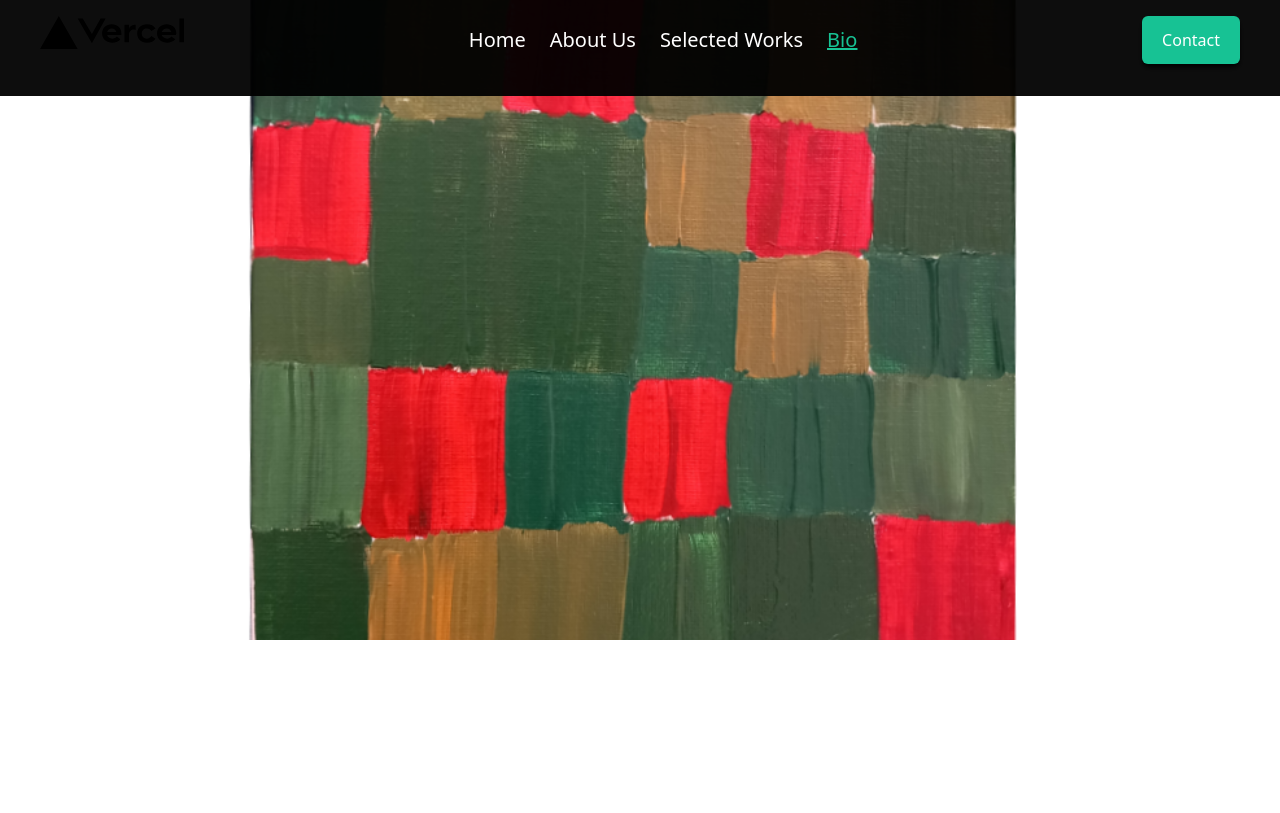
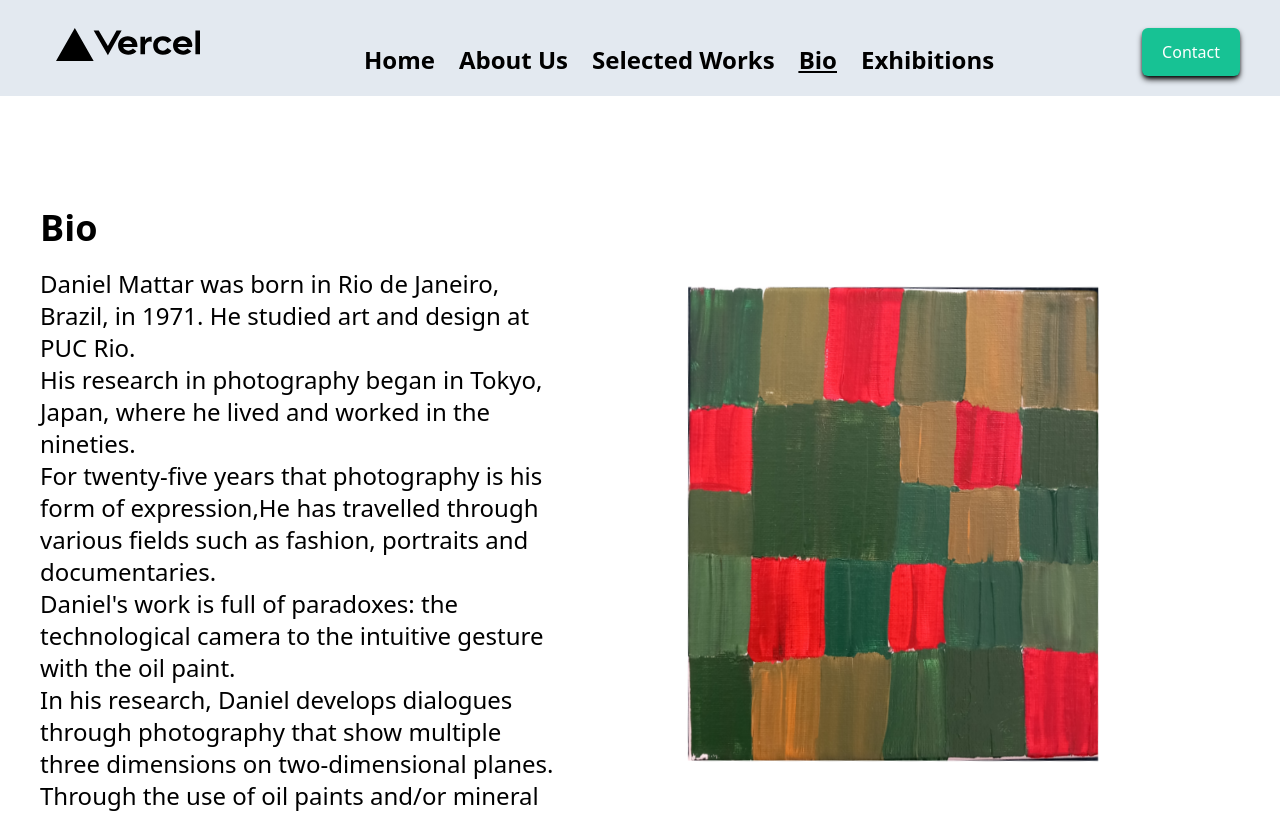
Before and after one commit to yafet-123/personal_website, a Next.js app: page /bio in a window 1280 px wide. Shown: the top 813 px of the page. Built offline with nearby package versions, Linux system fonts and the light colour scheme.

Commit message:
adding the exphibitions and bio page

```diff
--- a/app/bio/page.tsx
+++ b/app/bio/page.tsx
@@ -5,12 +5,12 @@ import HeroImageOne from '@/public/image1.png';
 export default async function Bio() {
 
   return (
-    <main className="flex flex-col items-center mt-32">
+    <main className="flex flex-col items-center mt-32 px-5 lg:px-10">
       <div className="flex flex-col-reverse lg:flex-row justify-between">
-        <div className="flex flex-col">
-          <h1 className="font-bold text-2xl">Bio</h1>
-          <p className="text-lg ">
-           {`Daniel Mattar was born in Rio de Janeiro, Brazil, in 1971. He studied art and design at PUC Rio.<br/>
+        <div className="flex flex-col w-full lg:w-[75%] lg:mt-20">
+          <h1 className="font-bold text-4xl mb-5">Bio</h1>
+          <p className="text-lg lg:text-2xl">
+            Daniel Mattar was born in Rio de Janeiro, Brazil, in 1971. He studied art and design at PUC Rio.<br/>
             His research in photography began in Tokyo, Japan, where he lived and worked in the nineties.<br/>
             For twenty-five years that photography is his form of expression,He has travelled through various fields such as fashion,
             portraits and documentaries.<br/>
@@ -22,39 +22,18 @@ export default async function Bio() {
             establishing a vast dimensional vocabulary of volumes and colours.<br/>
             Daniel holds individual and collective exhibitions since 1988, including the Rio de Janeiro Modern Art Museum (MAM-RJ),
             the Banco do Brasil Cultural Center (CCBB) and the Sergio Porto Cultural Space.<br/>
-            Today he lives in Lisbon, Portugal, where he develops his artistic work.<br/>`}
+            Today he lives in Lisbon, Portugal, where he develops his artistic work.<br/>
           </p>
         </div>
 
-        <div className="">
+        <div className="w-full h-96 lg:!h-[50rem] relative">
           <Image
-            src={HeroImageOne}
-            alt="Bio Image"
-            className="absolute object-cover object-center h-full w-full"
-            layout="fill"
+              src={HeroImageOne}
+              fill
+              className="!bg-cover w-full !h-full"
+              alt="latest news image"
           />
         </div>
-      </div>
-      <div className="flex flex-col">
-        <h1 className="font-bold text-2xl">Exhibitions</h1>
-        <p className="text-lg ">
-          <span className="text-xl">2022</span>
-          {`Group exhibition "Forever is made up of many nows",Brisa Galeria, Lisbon - Portugal.
-          Group exhibition "Arte Vivo",Tamayo museum - México.
-          Group exhibition "Hiperficie",Brisa Galeria, Lisbon - Portugal.
-          Group exhibition "Planicies Ressonantes",Brisa Galeria, Lisbon - Portugal.
-          Group exhibition "What´s in a Tale" ,Tale Art Gallery , Vlierzeldorp - Belgium
-          Solo show  - SP ARTE  art fairGaleria Marcia Barrozo do Amaral Both , Sao Paulo - Brazil
-          Group exhibition "HAKANAI",Brisa Galeria, Lisbon - Portugal.`}
-
-          <span className="text-xl">2021</span>
-          {`Group exhibition Deji Art Museum,Nanjing  - China.
-          Group exhibition "Pedágio de mim","Not A Museum" Artspace , Lisbon - Portugal.
-          Group exhibition "Terra Estrangeira",Tryzy Gallery , Lisbon - Portugal.
-          Group exhibition "Entre a Água e a Terra",Brisa Galeria, Lisbon - Portugal.
-          Solo show  - ArteRio  art fairGaleria Marcia Barrozo do Amaral Both , Rio de Janeiro - Brazil
-          Solo exhibition "Polaroids"."Artsy " digital platform`}
-        </p>
       </div>
     </main>
   )
--- /dev/null
+++ b/app/exhibitions/page.tsx
@@ -0,0 +1,18 @@
+import { Suspense } from 'react';
+import Image from 'next/image'
+import {
+	ExhibitionsData,
+} from '@/data/exhibitions';
+import ExhibitionsDetail from '@/components/ExhibitionsDetail'
+
+
+export default async function Exhibitions() {
+	return(
+		<main className="flex flex-col mt-32 px-5 lg:px-10">
+        	<h1 className="font-bold text-4xl mb-5">Exhibitions</h1>
+        	{ ExhibitionsData?.map((exhibitions,index)=>(
+        		<ExhibitionsDetail key={index} exhibitions={exhibitions} />
+        	))}
+      </main>
+	)
+}
--- /dev/null
+++ b/components/ExhibitionsDetail.tsx
@@ -0,0 +1,24 @@
+import Image from 'next/image'
+import Link from 'next/link'
+
+export default function ExhibitionsDetail({exhibitions}) {
+  console.log(exhibitions)
+  return (
+  	<div className="my-10">
+      <h1 className="font-bold text-xl lg:text-3xl mb-5">{exhibitions.id}</h1>
+      {exhibitions.exhibitions?.map((data,index)=>(
+          <div key={index} className={`flex ${ data.id % 2 == 0 ? "flex-col-reverse lg:flex-row-reverse" : "flex-col-reverse lg:flex-row"} items-center w-full mb-5`}>
+            <p className={`${ data.id % 2 == 0 ? 'text-left lg:text-right':'text-left '} w-full my-5 lg:my-0`}>{data.detail}</p>
+            <div className="w-full lg:w-[50%] h-96 lg:!h-72 relative">
+              <Image
+                  src={data.image}
+                  fill
+                  className="!bg-cover w-full !h-full"
+                  alt="latest news image"
+              />
+            </div>
+          </div>
+      ))}
+    </div>
+  )
+}
--- a/components/Navbar.tsx
+++ b/components/Navbar.tsx
@@ -16,6 +16,7 @@ const Navbar = () => {
     { path: "/about", name: "About Us" },
     { path: "/SelectedWorks", name: "Selected Works" },
     { path: "/bio", name: "Bio" },
+    { path: "/exhibitions", name: "Exhibitions" },
   ];
 
   function useScrollDirection() {
@@ -53,20 +54,20 @@ const Navbar = () => {
   console.log(pathname)
   const getClassName = () => {
     if (pathname !== "/") {
-      return "bg-black bg-opacity-95";
+      return "bg-slate-200 bg-opacity-95";
     } else if (scrollDirection === "down") {
       return "bg-[#e6e6e6] bg-opacity-80";
     } else {
       return "bg-transparent";
     }
   };
-  const className = `${getClassName()} w-full md:h-24 h-10 transition-all duration-300 top-0 fixed z-50`;
+  const className = `${getClassName()} w-full md:h-24 h-16 transition-all duration-300 top-0 fixed z-50`;
   return (
     <nav
       className={className}
     >
-      <div className="md:justify-between justify-around md:px-2 px-4 md:mx-8 items-center md:flex md:pt-4">
-        <div className="flex items-center justify-between py-3 md:py-0">
+      <div className="md:justify-between justify-around md:px-2 px-0 md:mx-8 items-center md:flex md:pt-4">
+        <div className="flex items-center justify-between py-3 px-4 ">
           {/* <h1 className="paragraph-fonts text-2xl md:text-4xl cursor-pointer text-white hover:text-[#17c294]">
               TheScentSeeker
             </h1> */}
@@ -96,18 +97,18 @@ const Navbar = () => {
 
         <div>
           <div
-            className={`flex-1 justify-self-center pb-3 mt-4 md:block md:pb-0 md:mt-0 ${
-              open ? "flex" : "hidden"
+            className={`flex-1 justify-self-center pb-3 px-4 pt-4 md:block md:pb-0 md:mt-0 ${
+              open ? "flex bg-slate-100 bg-opacity-90" : "hidden"
             }`}
           >
-            <ul className="items-center paragraph-fonts justify-center space-y-8 md:flex md:space-x-6 md:space-y-0 text-white">
+            <ul className="items-center paragraph-fonts justify-center space-y-8 md:flex md:space-x-6 md:space-y-0">
               {NavLinks.map((link) => (
                 <li
                   key={link.name}
-                  className={`md:my-0 my-7 text-xl hover:underline cursor-pointer hover:text-[#17c294] ${
+                  className={`${pathname !== "/" ? 'text-black' : 'text-white' } md:my-0 my-7 font-bold text-2xl hover:underline cursor-pointer hover:text-[#17c294] ${
                     router.pathname === link.path
                       ? "text-[#17c294] underline"
-                      : "text-white"
+                      : ""
                   }`}
                 >
                   <Link href={link.path}>
--- /dev/null
+++ b/data/exhibitions.ts
@@ -0,0 +1,69 @@
+import SampleImageOne from '@/public/sample/sample1.jpg';
+import SampleImageTwo from '@/public/sample/sample2.png';
+import SampleImageThree from '@/public/sample/sample3.jpg';
+import SampleImageFour from '@/public/sample/sample4.jpg';
+import SampleImageFive from '@/public/sample/sample5.jpg';
+
+
+export const ExhibitionsData = [
+	{
+		id:2022,
+		exhibitions:[
+			{
+				id:1,
+				image:SampleImageOne,
+				detail:`Group exhibition "Forever is made up of many nows",Brisa Galeria, Lisbon - Portugal.`,
+			},
+			{
+				id:2,
+				image:SampleImageTwo,
+				detail:`Group exhibition "Arte Vivo",Tamayo museum - México.`,
+			},
+			{
+				id:3,
+				image:SampleImageThree,
+				detail:`Group exhibition "Hiperficie",Brisa Galeria, Lisbon - Portugal.`,
+			},
+			{
+				id:4,
+				image:SampleImageFour,
+				detail:`Group exhibition "Planicies Ressonantes",Brisa Galeria, Lisbon - Portugal.`,
+			},
+			{
+				id:5,
+				image:SampleImageFive,
+				detail:`Group exhibition "What´s in a Tale" ,Tale Art Gallery , Vlierzeldorp - Belgium`,
+			},
+		]
+	},
+	{
+		id:2021,
+		exhibitions:[
+			{
+				id:1,
+				image:SampleImageOne,
+				detail:`Group exhibition Deji Art Museum,Nanjing  - China.`,
+			},
+			{
+				id:2,
+				image:SampleImageTwo,
+				detail:`Group exhibition "Pedágio de mim","Not A Museum" Artspace , Lisbon - Portugal.`,
+			},
+			{
+				id:3,
+				image:SampleImageThree,
+				detail:`Group exhibition "Terra Estrangeira",Tryzy Gallery , Lisbon - Portugal.`,
+			},
+			{
+				id:4,
+				image:SampleImageFour,
+				detail:`Group exhibition "Entre a Água e a Terra",Brisa Galeria, Lisbon - Portugal.`,
+			},
+			{
+				id:5,
+				image:SampleImageFive,
+				detail:`Solo show  - ArteRio  art fairGaleria Marcia Barrozo do Amaral Both , Rio de Janeiro - Brazil`,
+			},
+		]
+	}
+]
```
